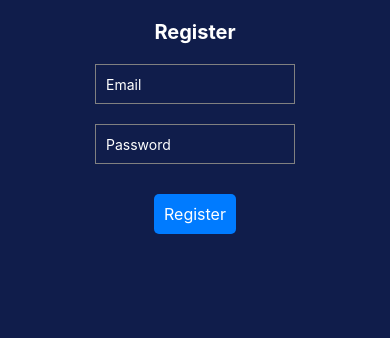
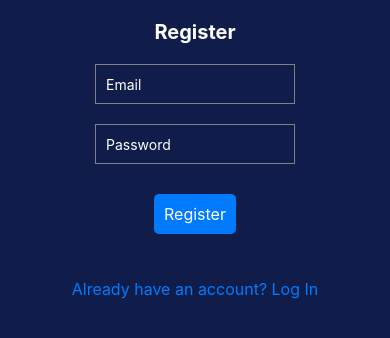
Before and after one commit to acajvan/b-tesla-app, a React Native app: screen /Register in a window 390 px wide. Shown: the top 338 px of the page. Built offline with nearby package versions, Linux system fonts and the light colour scheme; what expo-localization would draw is missing.

Commit message:
initial logic for the persistent login logic - needs server work to support token refresh

```diff
--- a/App.js
+++ b/App.js
@@ -1,5 +1,5 @@
 import 'intl-pluralrules';
-import React from "react";
+import React, { useEffect, useState } from "react";
 import {DefaultTheme, NavigationContainer} from '@react-navigation/native';
 import { createNativeStackNavigator } from '@react-navigation/native-stack';
 import MainScreen from './src/screens/MainScreen';
@@ -9,7 +9,7 @@ import Register from "./src/screens/Register";
 import Login from "./src/screens/Login";
 import Settings from "./src/screens/Settings";
 import { LanguageProvider } from "./src/components/LanguageContext";
-
+import AsyncStorage from '@react-native-async-storage/async-storage';
 
 
 const Stack = createNativeStackNavigator();
@@ -23,6 +23,40 @@ const DarkTheme = {
 }
 
 const App = () => {
+
+    const [initialRoute, setInitialRoute] = useState('Register');
+
+    useEffect(() => {
+        const checkToken = async () => {
+            try {
+                const refreshToken = await AsyncStorage.getItem('refreshToken');
+                if (refreshToken) {
+                    const response = await fetch('http://192.168.0.37:3600/auth/refresh', {
+                        method: 'POST',
+                        headers: {
+                            'Content-Type': 'application/json'
+                        },
+                        body: JSON.stringify({
+                            refreshToken
+                        })
+                    });
+                    const data = await response.json();
+                    if (data.accessToken) {
+                        await AsyncStorage.setItem('accessToken', data.accessToken);
+                        setInitialRoute('Main');
+                    } else {
+                        setInitialRoute('Login');
+                    }
+                }
+            } catch (error) {
+                console.error("Token refresh failed: ", error);
+                setInitialRoute('Login');
+        }
+    }
+        checkToken();
+
+    }, []);
+
   return (
       <LanguageProvider>
           <NavigationContainer theme={DarkTheme}>
--- a/src/screens/Register.js
+++ b/src/screens/Register.js
@@ -31,6 +31,10 @@ const Register = () => {
             duration: 2000,
             useNativeDriver: true
         }).start();
+    }
+
+    const navigateToLogin = () => {
+        navigation.navigate('Login');
     }
 
     const handleRegister = async () => {
@@ -84,9 +88,13 @@ const Register = () => {
                 <Animated.View style={[styles.fadeView, { opacity: fadeAnim}]}>
                     <Text>Registration successful</Text>
                 </Animated.View>
+                <TouchableOpacity
+                    style={styles.loginButton}
+                    onPress={navigateToLogin}>
+                    <Text style={styles.loginButtonText}>Already have an account? Log In</Text>
+                </TouchableOpacity>
             </View>
         </SafeAreaView>
-
     )
 }
 
@@ -138,6 +146,13 @@ const styles = StyleSheet.create({
         width: 200,
         alignItems: 'center',
     },
+    loginButton: {
+        marginTop: 45,
+    },
+    loginButtonText: {
+        color: '#007bff',
+        fontSize: 16,
+    },
 });
 
 export default Register;
```
